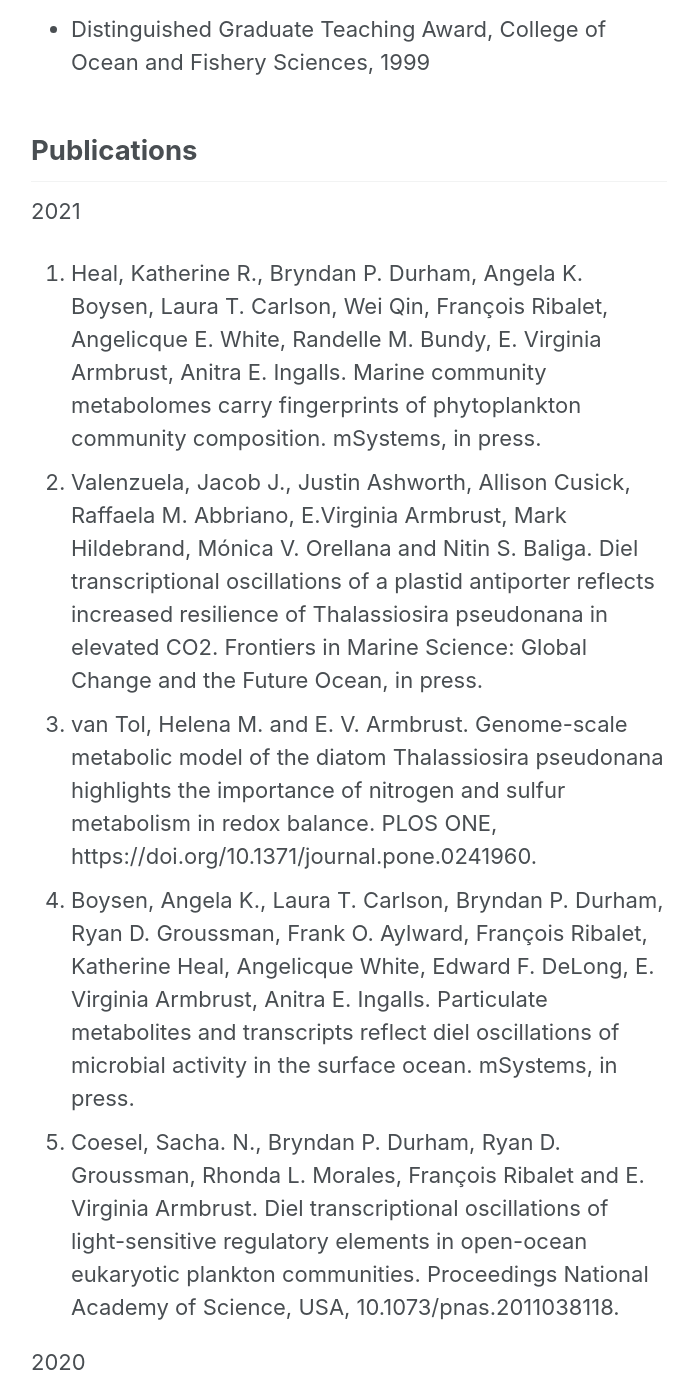
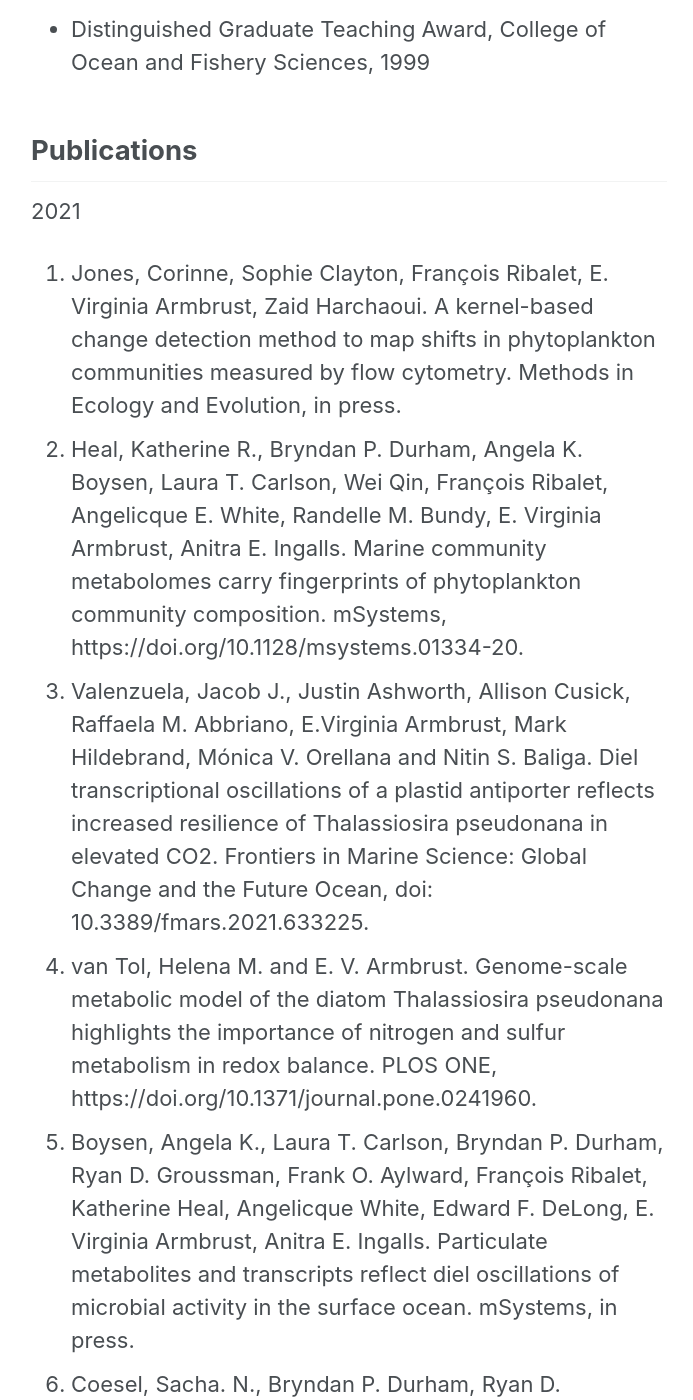
Before and after one commit to armbrustlab/armbrustlab.github.io, a Jekyll site: the page built from collections/_people/armbrust.md, in a window 1280 px wide and 1400 px high, scrolled down 2968 px. Shown: the whole window, without its empty margins (291-984 px from the left). Built offline with Jekyll 4.4.1, drawn with Linux system fonts in a browser that asks for light colours; nearby versions of some CDN libraries.

Commit message:
Update armbrust.md

```diff
--- a/collections/_people/armbrust.md
+++ b/collections/_people/armbrust.md
@@ -41,8 +41,9 @@ Phytoplankton are the main focus of research in our lab. These organisms are res
 ## Publications
 
 2021
-1. Heal, Katherine R., Bryndan P. Durham, Angela K. Boysen, Laura T. Carlson, Wei Qin, François Ribalet, Angelicque E. White, Randelle M. Bundy, E. Virginia Armbrust, Anitra E. Ingalls. Marine community metabolomes carry fingerprints of phytoplankton community composition. mSystems, in press.
-1. Valenzuela, Jacob J., Justin Ashworth, Allison Cusick, Raffaela M. Abbriano, E.Virginia Armbrust, Mark Hildebrand, Mónica V. Orellana and Nitin S. Baliga. Diel transcriptional oscillations of a plastid antiporter reflects increased resilience of Thalassiosira pseudonana in elevated CO2. Frontiers in Marine Science: Global Change and the Future Ocean, in press.
+1. Jones, Corinne, Sophie Clayton, François Ribalet, E. Virginia Armbrust, Zaid Harchaoui.  A kernel-based change detection method to map shifts in phytoplankton communities measured by flow cytometry. Methods in Ecology and Evolution, in press.
+1. Heal, Katherine R., Bryndan P. Durham, Angela K. Boysen, Laura T. Carlson, Wei Qin, François Ribalet, Angelicque E. White, Randelle M. Bundy, E. Virginia Armbrust, Anitra E. Ingalls. Marine community metabolomes carry fingerprints of phytoplankton community composition. mSystems, https://doi.org/10.1128/msystems.01334-20.
+1. Valenzuela, Jacob J., Justin Ashworth, Allison Cusick, Raffaela M. Abbriano, E.Virginia Armbrust, Mark Hildebrand, Mónica V. Orellana and Nitin S. Baliga. Diel transcriptional oscillations of a plastid antiporter reflects increased resilience of Thalassiosira pseudonana in elevated CO2. Frontiers in Marine Science: Global Change and the Future Ocean, doi: 10.3389/fmars.2021.633225.
 1. van Tol, Helena M. and E. V. Armbrust.  Genome-scale metabolic model of the diatom Thalassiosira pseudonana highlights the importance of nitrogen and sulfur metabolism in redox balance. PLOS ONE, https://doi.org/10.1371/journal.pone.0241960.
 1. Boysen, Angela K., Laura T. Carlson, Bryndan P. Durham, Ryan D. Groussman, Frank O. Aylward, François Ribalet, Katherine Heal, Angelicque White, Edward F. DeLong, E. Virginia Armbrust, Anitra E. Ingalls. Particulate metabolites and transcripts reflect diel oscillations of microbial activity in the surface ocean. mSystems, in press.
 1. Coesel, Sacha. N., Bryndan P. Durham, Ryan D. Groussman, Rhonda L. Morales, François Ribalet and E. Virginia Armbrust. Diel transcriptional oscillations of light-sensitive regulatory elements in open-ocean eukaryotic plankton communities. Proceedings National Academy of Science, USA, 10.1073/pnas.2011038118.
```
